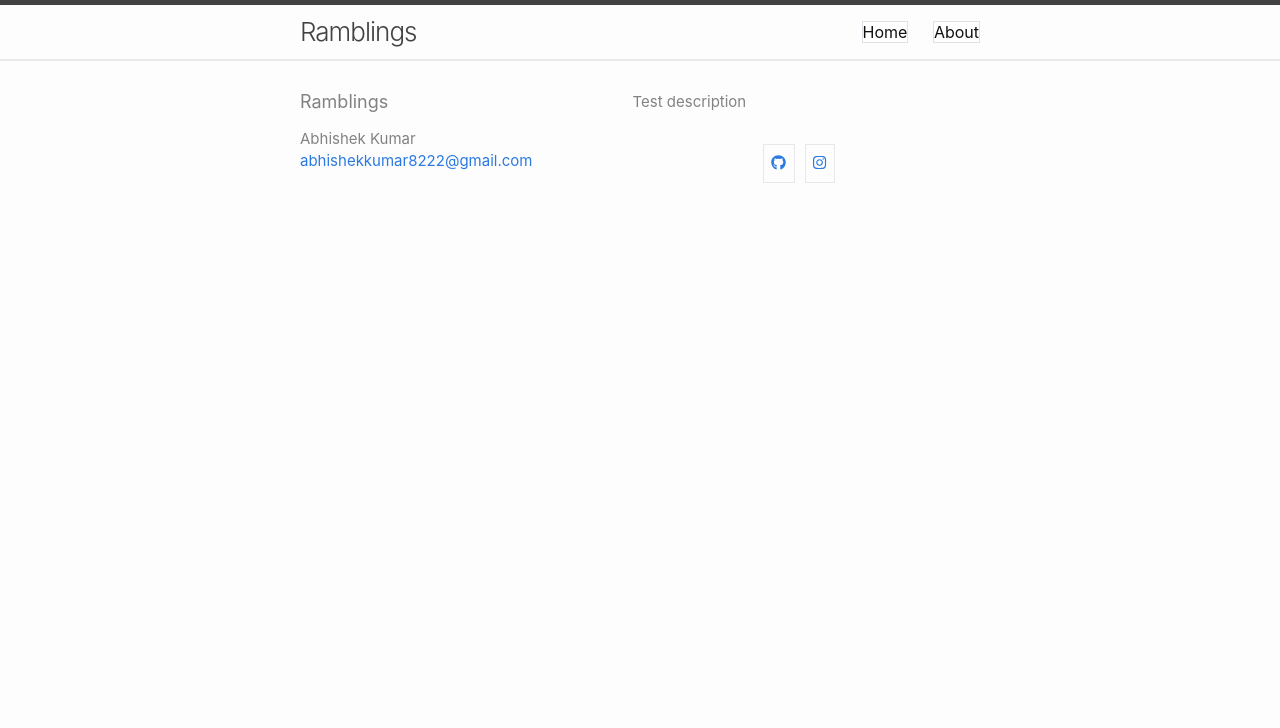
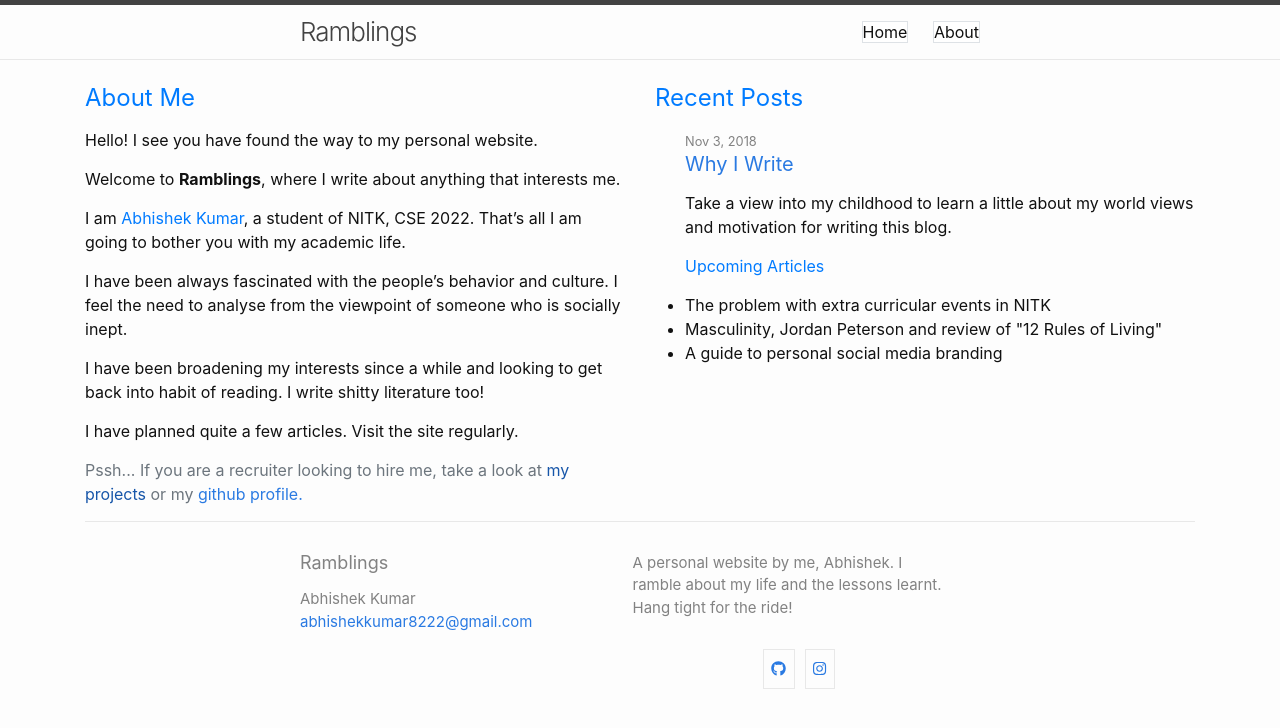
Before and after one commit to abhishekkumar2718/abhishekkumar2718.github.io, a Jekyll site: the page built from index.md, in a window 1280 px wide. Shown: the top 728 px of the page. Built offline with Jekyll 4.4.1, drawn with Linux system fonts in a browser that asks for light colours; nearby versions of some CDN libraries.

Commit message:
- Added page, post layout - Populated index - Modifed style

```diff
--- a/_config.yml
+++ b/_config.yml
@@ -1,7 +1,7 @@
 title: Ramblings
 author: Abhishek Kumar
 email: abhishekkumar8222@gmail.com
-description: Test description
+description: A personal website by me, Abhishek. I ramble about my life and the lessons learnt. Hang tight for the ride!
 baseurl: "" # the subpath of your site, e.g. /blog
 url: "https://abhishekkumar2718.github.io" # the base hostname & protocol for your site, e.g. http://example.com
 github_username:  abhishekkumar2718
@@ -11,6 +11,8 @@ markdown: kramdown
 plugins:
   - jekyll-feed
   - jekyll-seo-tag
+
+posts_offset: 0
 
 sass:
   sass_dir: assets/css
--- a/_includes/head.html
+++ b/_includes/head.html
@@ -3,7 +3,7 @@
   <meta name="viewport" content="width=device-width, initial-scale=1.0">
   <meta http-equiv="X-UA-Compatible" content="ie=edge">
   <title>{{ page.title }}</title>
-  <link rel="stylesheet" href="assets/css/main.css">
+  <link rel="stylesheet" href="/assets/css/main.css">
   {%- seo --%}
   {%- feed_meta -%}
 
--- a/_layouts/default.html
+++ b/_layouts/default.html
@@ -1,9 +1,13 @@
 <!DOCTYPE html>
 <html lang="en">
   {% include head.html %}
-  {% include header.html %}
   <body>
-    {{ content }}
+    {% include header.html %}
+    <main class="page-content" aria-label="Content">
+      <div class="wrapper">
+        {{ content }}
+      </div>
+    </main>
     {% include footer.html %}
   </body>
 </html>
--- /dev/null
+++ b/_layouts/index.html
@@ -0,0 +1,55 @@
+<!DOCTYPE html>
+<html lang="en">
+  {% include head.html %}
+  <body>
+    {% include header.html %}
+    <div class="home">
+      {%- if page.title -%}
+        <h1 class="page-heading">{{ page.title }}</h1>
+      {%- endif -%}
+      <!--
+        Split the index page into two columns
+        Left column: A basic about me
+        Right column: Some of my recent posts
+      -->
+      <div class="container">
+        <div class="row">
+          <div id="about-me"class="col-sm">
+            <br>
+            {{ content }}
+          </div>
+
+          <div id="posts" class="col-sm">
+            <br>
+            <h4><p class="text-primary">Recent Posts</p></h4>
+            <ul class="posts">
+              {%- for post in site.posts offset: site.posts_offset limit:3 -%}
+              <li>
+                {%- assign date_format = site.minima.date_format | default: "%b %-d, %Y" %}
+                <span class="post-meta">{{ post.date | date: date_format }}</span>
+                <h5>
+                  <a href="{{ post.url | relative_url }}">
+                    {{ post.title | escape }}
+                  </a>
+                </h5>
+                <p>{{ post.excerpt }}</p>
+              </li>
+              {% endfor %}
+            </ul>
+
+            <ul>
+              <p class="text-primary">Upcoming Articles</p>
+              {% for article in page.upcoming_articles %}
+              <li>{{ article }}</li>
+              {% endfor %}
+            </ul>
+          </div>
+    </div>
+    {% include footer.html %}
+  </body>
+  <style>
+  ul.posts {
+    list-style: none;
+  }
+  </style>
+</html>
--- /dev/null
+++ b/_posts/2018-11-03-Why-I-Write.md
@@ -0,0 +1,24 @@
+---
+layout: post
+section-type: post
+title: Why I Write
+category: personal
+tags: ['personal']
+excerpt: Take a view into my childhood to learn a little about my world views and motivation for writing this blog.
+---
+
+I had always wanted to start a blog for some reason. Let's delve into my childhood for some Freudian style deductions.
+
+My childhood was typical of an Indian nerd, born in 1999, and on the cusp of computers being mainstream. I remember playing _Road Rash_ when I was 5 years old. It's safe to say that I was addicted to gaming. I spent most of my childhood playing various games, although I have a fixation with RTS games. I even had an email address _aoelovers@gmail.com_. Thank god, there wasn't anyone else who loved Age of Empires like me. Now PC games are all cool and fun, but they aren't a exactly useful skill in every day life. I had missed out on a lot of social interaction, grew to hate being outdoors and sports. My parents were also unhappy about this.
+
+And my parents were a whole new can of worms. My childhood is much more defined by their absence, rather than presence. I like to joke that over 15 years of my life, me and my father had spoken only 5 pages of dialogue. My parents, while loving and caring are woefully unprepared for being parents. I don't have many memories of being close to my parents, and didn't really converse with them. They were busy in their worlds, as I was in mine. [My relation with them is much better now, thanks for asking :)]
+
+I have always struggled with _"expressing"_ myself. People have in nicer terms, called me _straightforward_ or _honest_, but also _robotic_ and _blunt_. And given the description of my childhood, hidden away from everyone and everything, busy in my own world, it's easy to see how did I turn out like that.
+
+### This blog is me, expressing myself
+
+Yep, that's it! This blog is me, learning to express myself in front of a larger audience.
+
+See You Later, Aligator!
+
+> I need to work on a new catchphrase.
--- a/index.md
+++ b/index.md
@@ -1,6 +1,22 @@
 ---
-# Feel free to add content and custom Front Matter to this file.
-# To modify the layout, see https://jekyllrb.com/docs/themes/#overriding-theme-defaults
+layout: index
 
-layout: default
+upcoming_articles:
+  - The problem with extra curricular events in NITK
+  - Masculinity, Jordan Peterson and review of "12 Rules of Living"
+  - A guide to personal social media branding
 ---
+<h4><p class="text-primary">About Me</p></h4>
+Hello! I see you have found the way to my personal website.
+
+Welcome to <strong>Ramblings</strong>, where I write about anything that interests me.
+
+I am <span class="text-primary">Abhishek Kumar</span>, a student of NITK, CSE 2022. That's all I am going to bother you with my academic life.
+
+I have been always fascinated with the people's behavior and culture. I feel the need to analyse from the viewpoint of someone who is socially inept.
+
+I have been broadening my interests since a while and looking to get back into habit of reading. I write shitty literature too!
+
+I have planned quite a few articles. Visit the site regularly.
+
+<p class="text-muted">Pssh... If you are a recruiter looking to hire me, take a look at <a href="{{ site.projects_index }}">my projects</a> or my <a href="https://github.com/{{ site.social_links.github }}">github profile.</a></p>
```
Also changed, not shown: _layouts/page.html (added, +14 -0 lines), _layouts/post.html (added, +26 -0 lines), _posts/2019-05-05-welcome-to-jekyll.markdown (deleted, +0 -25 lines), about.md (+2 -13 lines).
